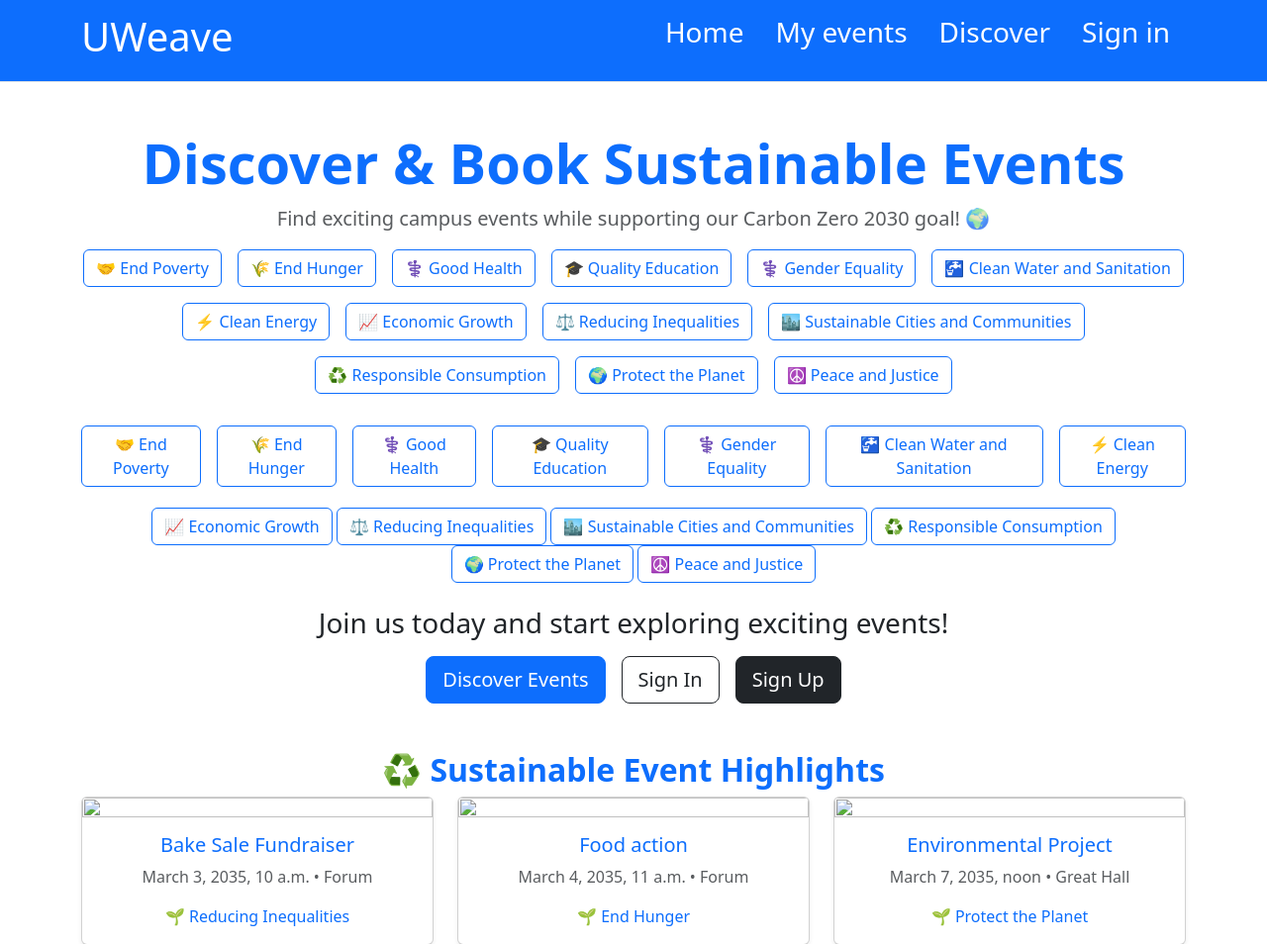
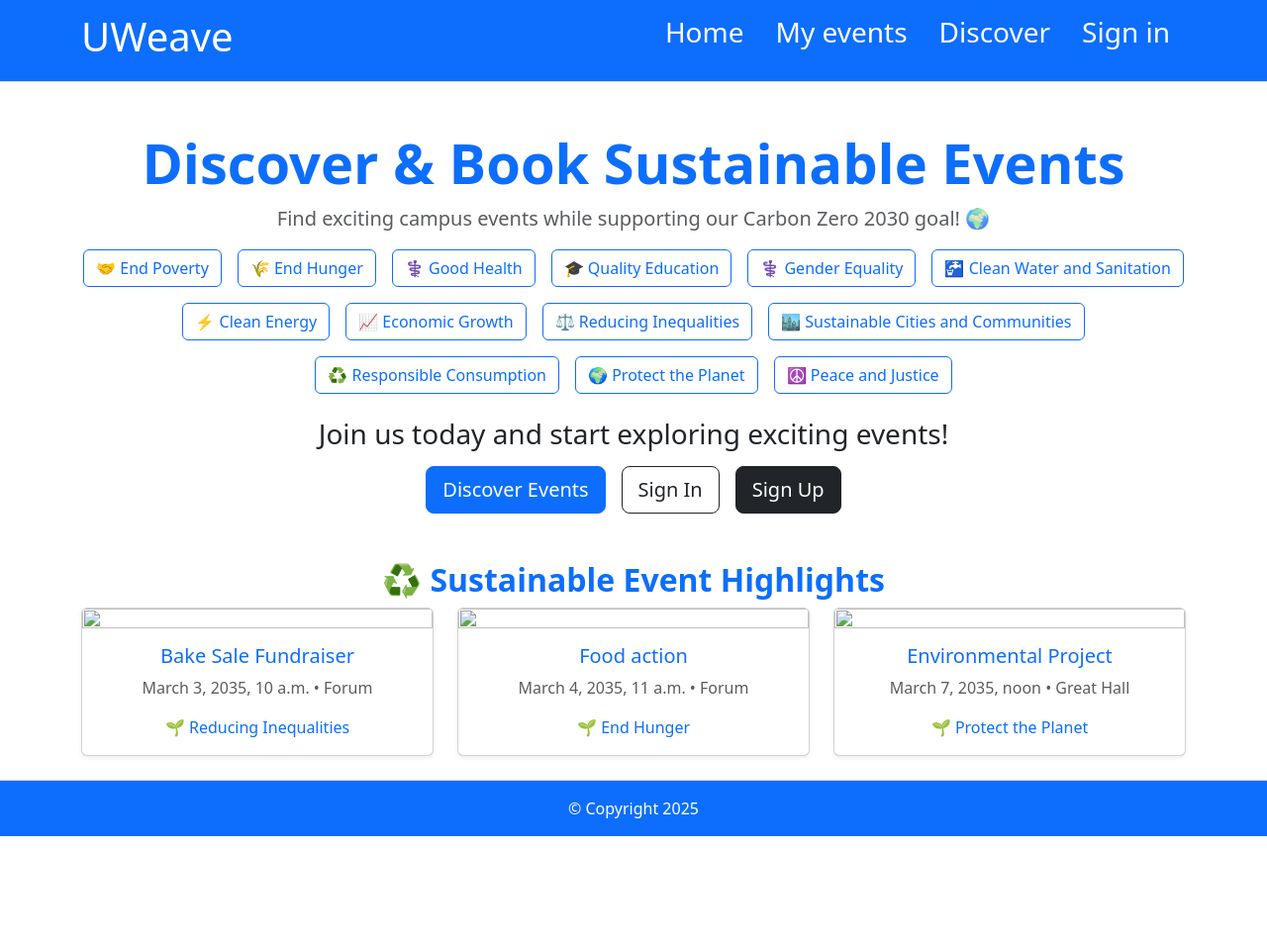
Before and after one commit to ms1498/groupSoftwareProject, a Django app: page / in a window 1280 px wide. Shown: the top 954 px of the page at 99% size. After the commit the page ends 845 px from the top, so only its background shows below. Run offline with Django 5.2, Linux system fonts and the light colour scheme; data comes from the database, SQL or seed files in the repository; some libraries are stand-ins or nearby versions.

Commit message:
Removed duplicate

```diff
--- a/app/templates/home.html
+++ b/app/templates/home.html
@@ -17,35 +17,6 @@
                     </button>
                 </a>
             {% endfor %}
-        <div class="d-flex justify-content-center gap-3 mt-3" >
-            <a href="{% url "category_shortcut" category='End Poverty' %}" style=text-decoration:none;>
-            <button class="btn btn-outline-primary">🤝 End Poverty</button> </a>
-            <a href="{% url "category_shortcut" category='End Hunger' %}" style=text-decoration:none;>
-            <button class="btn btn-outline-primary">🌾 End Hunger</button> </a>
-            <a href="{% url "category_shortcut" category='Good Health' %}" style=text-decoration:none;>
-            <button class="btn btn-outline-primary">⚕️ Good Health</button> </a>
-            <a href="{% url "category_shortcut" category='Quality Education' %}" style=text-decoration:none;>
-            <button class="btn btn-outline-primary">🎓 Quality Education</button> </a>
-            <a href="{% url "category_shortcut" category='Gender Equaluty' %}" style=text-decoration:none;>
-            <button class="btn btn-outline-primary">⚕️ Gender Equality</button> </a>
-            <a href="{% url "category_shortcut" category='Clean Water and Sanitation' %}" style=text-decoration:none;>
-            <button class="btn btn-outline-primary">🚰 Clean Water and Sanitation</button> </a>
-            <a href="{% url "category_shortcut" category='Clean Energy' %}" style=text-decoration:none;>
-            <button class="btn btn-outline-primary">⚡ Clean Energy</button> </a>
-            </div><div style="padding-top: 0.5%;">
-            <a href="{% url "category_shortcut" category='Economic Growth' %}" style=text-decoration:none;>
-            <button class="btn btn-outline-primary">📈 Economic Growth</button> </a>
-            <a href="{% url "category_shortcut" category='Reducing Inequalities' %}" style=text-decoration:none;>
-            <button class="btn btn-outline-primary">⚖️ Reducing Inequalities</button> </a>
-            <a href="{% url "category_shortcut" category='Sustainable Cities and Communities' %}" style=text-decoration:none;>
-            <button class="btn btn-outline-primary">🏙️ Sustainable Cities and Communities</button> </a>
-            <a href="{% url "category_shortcut" category='Responsible Consumption' %}" style=text-decoration:none;>
-            <button class="btn btn-outline-primary">♻️ Responsible Consumption</button> </a>
-            <a href="{% url "category_shortcut" category='Protect the Planet' %}" style=text-decoration:none;>
-            <button class="btn btn-outline-primary">🌍 Protect the Planet</button> </a>
-            <a href="{% url "category_shortcut" category='Peace and Justice' %}" style=text-decoration:none;>
-            <button class="btn btn-outline-primary">☮️ Peace and Justice</button> </a>
-        </div>
     </div>
 
     <div class="mt-4 text-center">
```
